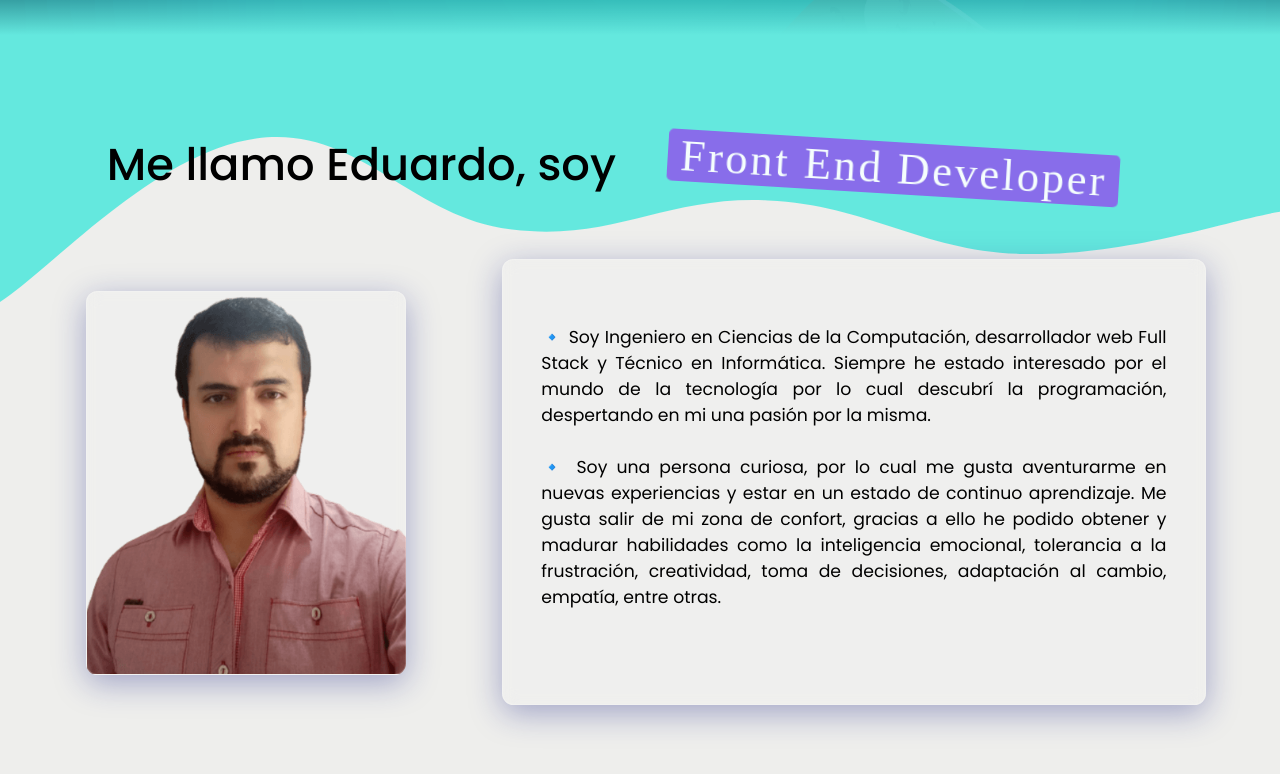
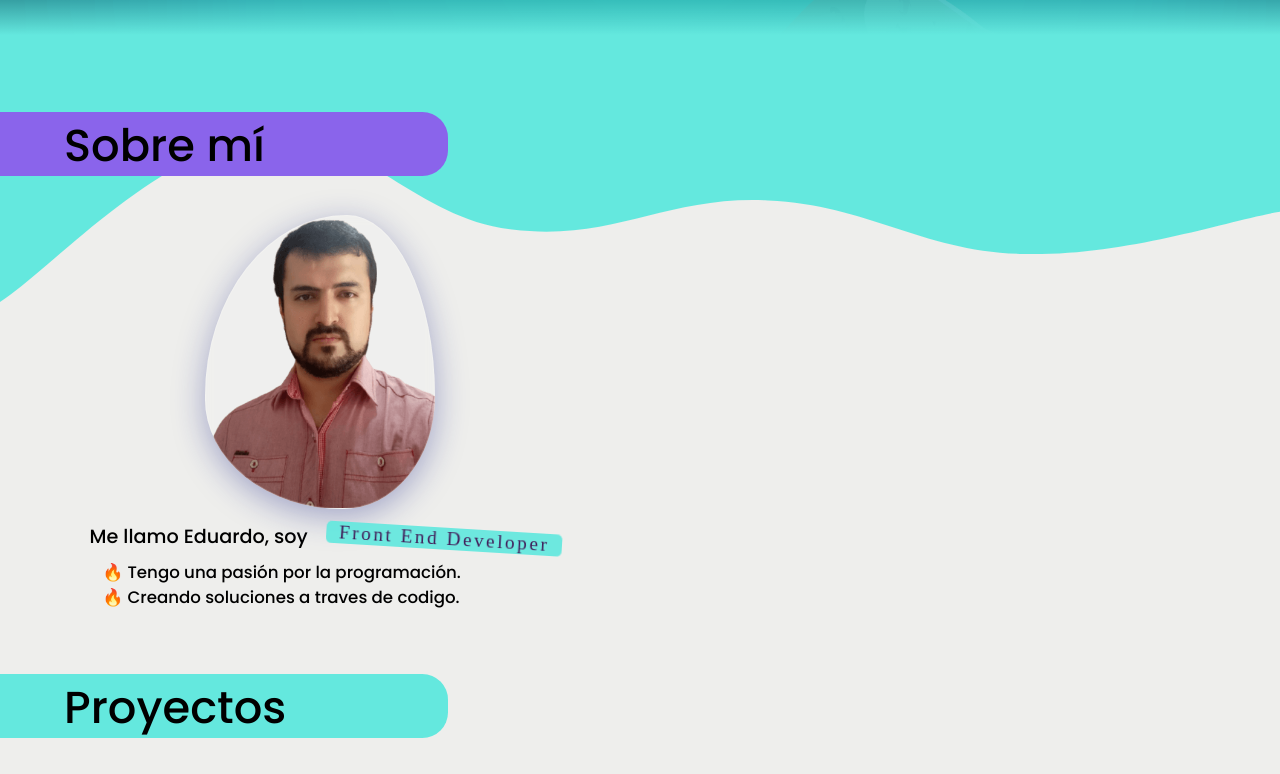
Before and after one commit to edRiosJ/portfolio, a React (Create React App) app: page / in a window 1280 px wide. Shown: the part 666-1440 px from the top of the page. Built offline with nearby package versions, Linux system fonts and the light colour scheme; a web font is replaced by a local one.

Commit message:
New design about section pt.1

```diff
--- a/src/components/containers/titleSection/TitleSection.jsx
+++ b/src/components/containers/titleSection/TitleSection.jsx
@@ -8,10 +8,12 @@ function TitleSection({ title })
   const { themeValue } = React.useContext(ThemeContext);
 
   return (
-    <div data-aos="fade-up">
-      <h2 className={`title-section ${themeValue ? 'title-section-lt' : 'title-section-dt'}`}>
-        {title}
-      </h2>
+    <div data-aos="fade-right">
+      <div className={`title-section ${themeValue ? 'title-section-lt' : 'title-section-dt'}`}>
+        <h2>
+          {title}
+        </h2>
+      </div>
     </div>
   );
 }
--- a/src/components/containers/titleSection/titleSection.css
+++ b/src/components/containers/titleSection/titleSection.css
@@ -1,16 +1,30 @@
 .title-section {
-  font-size: 3.5vw;
-  font-weight: 500;
-  width: 100vw;
+  width: 35vw;
   height: 5vw;
-  margin: auto;
-  text-align: center;
+  border-radius: 0 2vw 2vw 0;
+  padding-left: 5vw;
 }
 
 .title-section-lt {
+  background-color: var(--main-color-lt);
+}
+
+.title-section-dt {
+  background-color: var(--main-color-dt);
+}
+
+.title-section h2 {
+  font-size: 3.5vw;
+  font-weight: 500;
+  height: 5vw;
+  margin: auto;
+  text-align: left;
+}
+
+.title-section-lt h2 {
   color: var(--color-font-lt);
 }
 
-.title-section-dt {
+.title-section-dt h2 {
   color: var(--color-font-dt);
 }
--- a/src/components/pures/aboutSection/AboutSection.jsx
+++ b/src/components/pures/aboutSection/AboutSection.jsx
@@ -8,32 +8,31 @@ function AboutSection()
 
   return (
     <section className={`about-section ${themeValue ? 'about-section-lt' : 'about-section-dt'}`} id="about">
-      <div data-aos="fade-up">
-        <div className={`container-title-about ${themeValue ? 'title-about-lt' : 'title-about-dt'}`}>
-          <div>Me llamo Eduardo, soy </div>
-          <div className={`rotate-words ${themeValue ? 'rotate-words-lt' : 'rotate-words-dt'}`}>
-            <span style={{ '--d': '0s' }}>Full Stack Web Developer</span>
-            <span style={{ '--d': '4s' }}>Front End Developer</span>
-            <span style={{ '--d': '8s' }}>Back End Developer</span>
-          </div>
+      <div data-aos="fade-right">
+        <div className="about-title">
+          <h2>Sobre mí</h2>
         </div>
-
       </div>
-      <div className={`about-body ${themeValue ? 'about-body-lt' : 'about-body-dt'}`}>
-        <div className="about-image" data-aos="fade-up-right">
+      <div className="about-container">
+        <div className="about-panel-left">
           <div className="image" />
+          <article>
+            <div className="container-title-about">
+              <div>Me llamo Eduardo, soy </div>
+              <div className="rotate-words">
+                <span style={{ '--d': '0s' }}>Ing. en Ciencias de la Computación</span>
+                <span style={{ '--d': '4s' }}>Front End Developer</span>
+                <span style={{ '--d': '8s' }}>Back End Developer</span>
+              </div>
+            </div>
+            <p>
+              🔥 Tengo una pasión por la programación.
+              <br />
+              🔥 Creando soluciones a traves de codigo.
+            </p>
+          </article>
         </div>
-        <article>
-          <div data-aos="fade-up-left">
-            <p>
-              🔹 Soy Ingeniero en Ciencias de la Computación, desarrollador web Full Stack y Técnico en Informática. Siempre he estado interesado por el mundo de la tecnología por lo cual descubrí la programación, despertando en mi una pasión por la misma.
-            </p>
-            <br />
-            <p>
-              🔹 Soy una persona curiosa, por lo cual me gusta aventurarme en nuevas experiencias y estar en un estado de continuo aprendizaje. Me gusta salir de mi zona de confort, gracias a ello he podido obtener y madurar habilidades como la inteligencia emocional, tolerancia a la frustración, creatividad, toma de decisiones, adaptación al cambio, empatía, entre otras.
-            </p>
-          </div>
-        </article>
+        {/* <div className="about-panel-right"></div> */}
       </div>
     </section>
   );
--- a/src/components/pures/aboutSection/aboutSection.css
+++ b/src/components/pures/aboutSection/aboutSection.css
@@ -1,5 +1,5 @@
 .about-section {
-  padding-top: 5vw;
+  padding-top: 6vw;
   height: max-content;
   background-repeat: no-repeat;
   background-size: contain;
@@ -15,37 +15,76 @@
   background-image: url("../../../img/wave-dt.svg");
 }
 
-.container-title-about,
-.about-body,
-.about-image {
+.about-title {
+  width: 35vw;
+  height: 5vw;
+  border-radius: 0 2vw 2vw 0;
+  padding-left: 5vw;
+}
+
+.about-section-lt .about-title {
+  background-color: var(--third-color-lt);
+}
+
+.about-section-dt .about-title {
+  background-color: var(--third-color-dt);
+}
+
+.about-title h2 {
+  font-size: 3.5vw;
+  font-weight: 500;
+  height: 5vw;
+  margin: auto;
+  text-align: left;
+}
+
+.about-section-lt .about-title h2,
+.about-section-lt .container-title-about div,
+.about-section-lt .about-panel-left article p {
+  color: var(--color-font-lt);
+}
+
+.about-section-dt .about-title h2,
+.about-section-dt .container-title-about div,
+.about-section-dt .about-panel-left article p {
+  color: var(--color-font-dt);
+}
+
+.about-container,
+.about-panel-left {
   display: flex;
+  align-items: center;
+}
+
+.about-container {
+  height: max-content;
+  margin-top: 3vw;
+}
+
+.about-panel-left {
+  flex-direction: column;
   justify-content: space-evenly;
   -webkit-box-pack: space-evenly;
   -ms-flex-pack: space-evenly;
-  align-items: center;
-  -webkit-box-align: center;
-  -ms-flex-align: center;
+  width: 50vw;
+  height: max-content;
 }
 
 .container-title-about {
-  width: 90vw;
-  height: 10vw;
-  margin: auto;
+  display: flex;
+  justify-content:space-around;
+  -webkit-box-pack: space-around;
+  -ms-flex-pack: space-around;
+  width: 36vw;
+  height: 4vw;
+  padding-top: 1vw;
+  font-size: 1.5vw;
 }
 
 .container-title-about div {
-  font-size: 3.5vw;
   font-weight: 500;
   width: 40vw;
   height: 5vw;
-}
-
-.title-about-lt div {
-  color: var(--color-font-lt);
-}
-
-.title-about-dt div {
-  color: var(--color-font-dt);
 }
 
 .rotate-words span {
@@ -61,14 +100,33 @@
   animation: rotatewords 12s var(--d) linear infinite;
 }
 
-.rotate-words-lt span {
-  background-color: var(--third-color-lt);
-  color: var(--color-font-dt);
+.about-section-lt .rotate-words span {
+  background-color: var(--main-color-lt);
+  color: var(--third-color-dt);
 }
 
-.rotate-words-dt span {
-  background-color: var(--third-color-dt);
-  color: var(--color-font-lt);
+.about-section-dt .rotate-words span {
+  background-color: var(--main-color-dt);
+  color: var(--third-color-lt);
+}
+
+.image {
+  background: rgba(255 255 255 / 10%) url("../../../img/me.png");;
+  box-shadow: 0 8px 32px 0 rgba(31 38 135 / 37%);
+  backdrop-filter: blur(7.5px);
+  border-radius: 42% 56% 72% 28% / 42% 42% 56% 48%;
+  border: 0.1vw solid rgba(255 255 255 / 18%);
+  width: 18vw;
+  height: 23vw;
+  background-repeat: no-repeat;
+  background-size: cover;
+  animation: morph 3.75s linear infinite;
+}
+
+.about-panel-left article p {
+  font-size: 1.3vw;
+  font-weight: 500;
+  padding-left: 1vw;
 }
 
 @keyframes rotatewords {
@@ -92,60 +150,17 @@
   }
 }
 
-.about-body {
-  width: 100vw;
-  height: 40vw;
+@keyframes morph {
+  0%,
+  100% {
+    border-radius: 42% 56% 72% 28% / 42% 42% 56% 48%;
+  }
+
+  33% {
+    border-radius: 72% 28% 48% 48% / 28% 28% 72% 72%;
+  }
+
+  66% {
+    border-radius: 100% 56% 56% 100% / 100% 100% 56% 56%;
+  }
 }
-
-.about-body > div {
-  width: 30vw;
-  height: 40vw;
-}
-
-.about-body article {
-  width: 70vw;
-  height: 40vw;
-  padding: 2.5vw;
-}
-
-.about-image {
-  justify-content: center;
-  -webkit-box-pack: center;
-  -ms-flex-pack: center;
-  margin-left: 5vw;
-}
-
-.image,
-.about-body article div {
-  background: rgba(255 255 255 / 10%);
-  box-shadow: 0 8px 32px 0 rgba(31 38 135 / 37%);
-  backdrop-filter: blur(7.5px);
-  border-radius: 0.9vw;
-  border: 0.1vw solid rgba(255 255 255 / 18%);
-}
-
-.image {
-  width: 25vw;
-  height: 30vw;
-  background-image: url("../../../img/me.png");
-  background-repeat: no-repeat;
-  background-size: cover;
-}
-
-.about-body article div {
-  width: 55vw;
-  height: 34.8vw;
-  margin: auto;
-  padding: 3vw;
-  padding-top: 5vw;
-  text-align: justify;
-  font-size: 1.35vw;
-}
-
-.about-body-lt article div {
-  color: var(--color-font-lt);
-}
-
-.about-body-dt article div {
-  color: var(--color-font-dt);
-}
```
